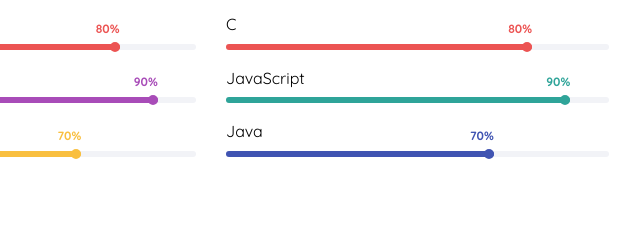
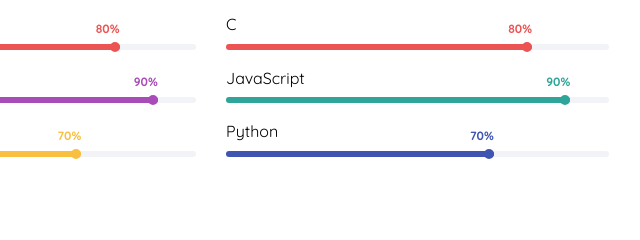
Before and after one commit to yhfang520/bellafang.github.io, a website: page index.html in a window 1280 px wide. Shown: the part 1902-2142 px from the top of the page, 579-1219 px from the left. Drawn offline with nearby package versions, Linux system fonts and the light colour scheme; files whose address does not match are found by name; a web font is replaced by a local one.

Commit message:
Update the skills section

```diff
--- a/index.html
+++ b/index.html
@@ -212,7 +212,7 @@
                 </div>
                 <div class="col-md-6 animate-box" data-animate-effect="fadeInRight">
                   <div class="progress-wrap">
-                    <h3>Java</h3>
+                    <h3>Python</h3>
                     <div class="progress">
                       <div class="progress-bar color-6" role="progressbar" aria-valuenow="70" aria-valuemin="0" aria-valuemax="100" style="width: 70%">
                         <span>70%</span>
```
